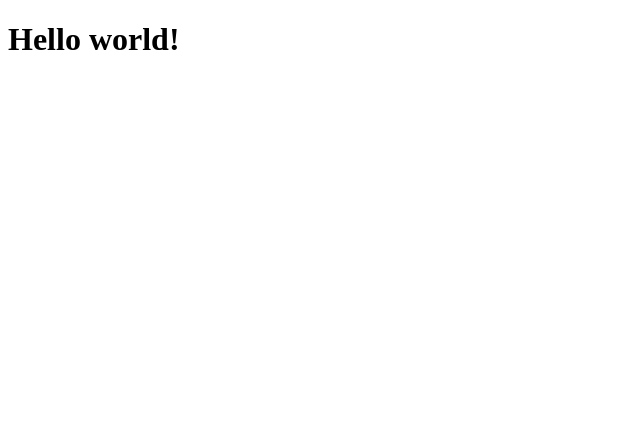
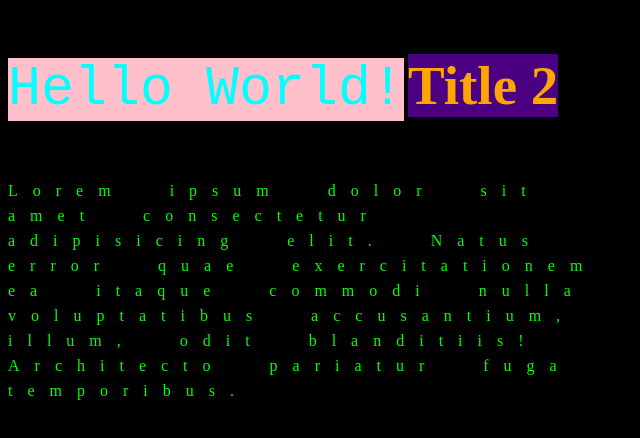
Before and after one commit to Anvarov-Ismoil/css-basis, a plain HTML site: page index.html in a window 1280 px wide. Shown: the whole page, without its empty margins (0-640 px from the left). Drawn offline with Linux system fonts and the light colour scheme.

Commit message:
wrote basic styles

```diff
--- a/index.html
+++ b/index.html
@@ -4,13 +4,17 @@
   <meta charset="UTF-8">
   <meta http-equiv="X-UA-Compatible" content="IE=edge">
   <meta name="viewport" content="width=device-width, initial-scale=1.0">
+
+  <link rel="stylesheet" href="style.css">
+
   <title>CSS</title>
 </head>
 <body>
 
   <h1>Hello world!</h1>
+  <h2>Title 2</h2>
 
-
+  <p>Lorem ipsum dolor sit amet consectetur adipisicing elit. Natus error quae exercitationem ea itaque commodi nulla voluptatibus accusantium, illum, odit blanditiis! Architecto pariatur fuga temporibus.</p>
 
 </body>
 </html>
--- a/style.css
+++ b/style.css
@@ -0,0 +1,75 @@
+body{
+  /* Задний фон */
+  background: black;
+}
+
+h1{
+  /* Цвет текста */
+  color: aqua;
+
+  /* Положение текста */
+  /* text-align: left; */
+  text-align: center;
+  /* text-align: right; */
+
+  /* Размер текста */
+  font-size: 55px;
+
+  /* Жирность текста */
+  font-weight: 100;
+
+  /* Тип текста */
+  /* font-family: Arial, Helvetica, sans-serif; */
+  font-family: monospace;
+
+  /* Заглавные буквы */
+  /* text-transform: lowercase; */
+  /* text-transform: uppercase; */
+  text-transform: capitalize;
+
+  /* Линия с текстом */
+  /* text-decoration: overline; */
+  /* text-decoration: line-through; */
+  /* text-decoration: underline; */
+
+  /* Тип линий */
+  /* text-decoration: underline dashed; */
+  /* text-decoration: underline wavy; */
+  /* text-decoration: underline dotted; */
+  /* text-decoration: line-through double; */
+
+  background: pink;
+
+  display: inline-block;
+}
+
+h2{
+  color: orange;
+  font-size: 55px;
+  background: indigo;
+
+  display: inline-block;
+}
+
+
+p{
+  /* color: rgb(0, 0, 0); */
+  color: rgb(0, 255, 0);
+
+  /* Длина */
+  width: 50%;
+
+  /* Высота */
+  /* height: 500px; */
+
+  /* Высота строк */
+  line-height: 25px;
+
+  /*  */
+  word-spacing: 25px;
+
+  /*  */
+  letter-spacing: 15px;
+
+
+}
```
